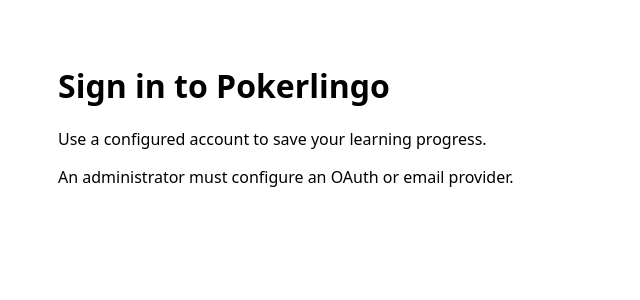
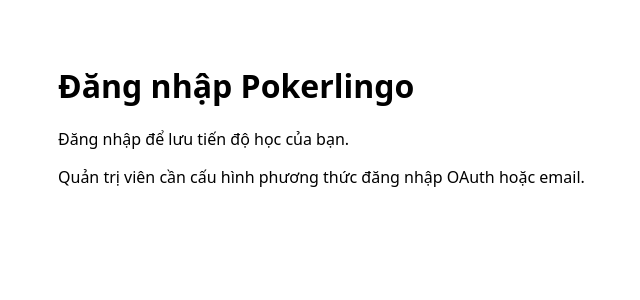
Before and after one commit to guangnn-161/Pokerlingo, a Next.js app in the folder apps/web/: page /login in a window 1280 px wide. Shown: the top 300 px of the page, without its empty margins (302-942 px from the left). Built offline with nearby package versions, Linux system fonts and the light colour scheme; no server answers.

Commit message:
fix(platform): Việt hoá giao diện và sửa CI

```diff
--- a/apps/web/app/login/page.tsx
+++ b/apps/web/app/login/page.tsx
@@ -1,17 +1,18 @@
 import { signIn } from "@/auth";
+
 const githubEnabled = Boolean(process.env.AUTH_GITHUB_ID);
 const googleEnabled = Boolean(process.env.AUTH_GOOGLE_ID);
 const emailEnabled = Boolean(process.env.AUTH_RESEND_KEY && process.env.EMAIL_FROM);
 
 export default function LoginPage() {
   return <main style={{ maxWidth: 560, margin: "4rem auto", fontFamily: "system-ui", padding: "0 1rem" }}>
-    <h1>Sign in to Pokerlingo</h1>
-    <p>Use a configured account to save your learning progress.</p>
-    {githubEnabled && <form action={async () => { "use server"; await signIn("github", { redirectTo: "/" }); }}><button type="submit">Continue with GitHub</button></form>}
-    {googleEnabled && <form action={async () => { "use server"; await signIn("google", { redirectTo: "/" }); }}><button type="submit">Continue with Google</button></form>}
+    <h1>Đăng nhập Pokerlingo</h1>
+    <p>Đăng nhập để lưu tiến độ học của bạn.</p>
+    {githubEnabled && <form action={async () => { "use server"; await signIn("github", { redirectTo: "/" }); }}><button type="submit">Tiếp tục với GitHub</button></form>}
+    {googleEnabled && <form action={async () => { "use server"; await signIn("google", { redirectTo: "/" }); }}><button type="submit">Tiếp tục với Google</button></form>}
     {emailEnabled && <form action={async (formData: FormData) => { "use server"; await signIn("resend", { email: String(formData.get("email") ?? ""), redirectTo: "/" }); }}>
-      <label>Email <input type="email" name="email" required /></label><button type="submit">Send magic link</button>
+      <label>Email <input type="email" name="email" required /></label><button type="submit">Gửi liên kết đăng nhập</button>
     </form>}
-    {!githubEnabled && !googleEnabled && !emailEnabled && <p>An administrator must configure an OAuth or email provider.</p>}
+    {!githubEnabled && !googleEnabled && !emailEnabled && <p>Quản trị viên cần cấu hình phương thức đăng nhập OAuth hoặc email.</p>}
   </main>;
 }
```
